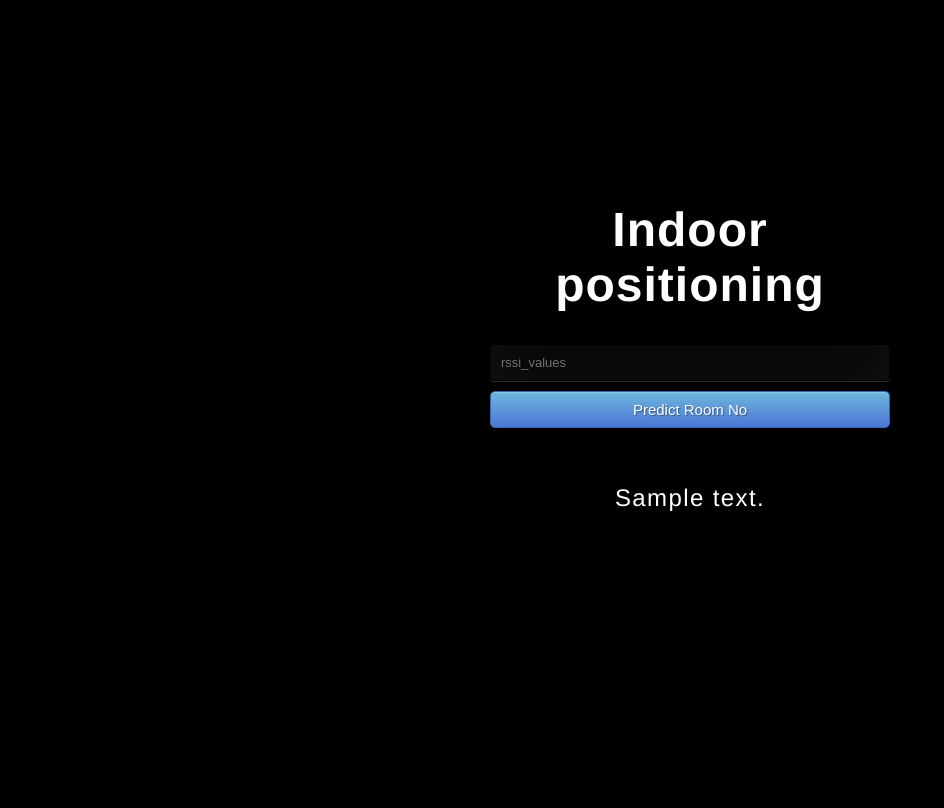
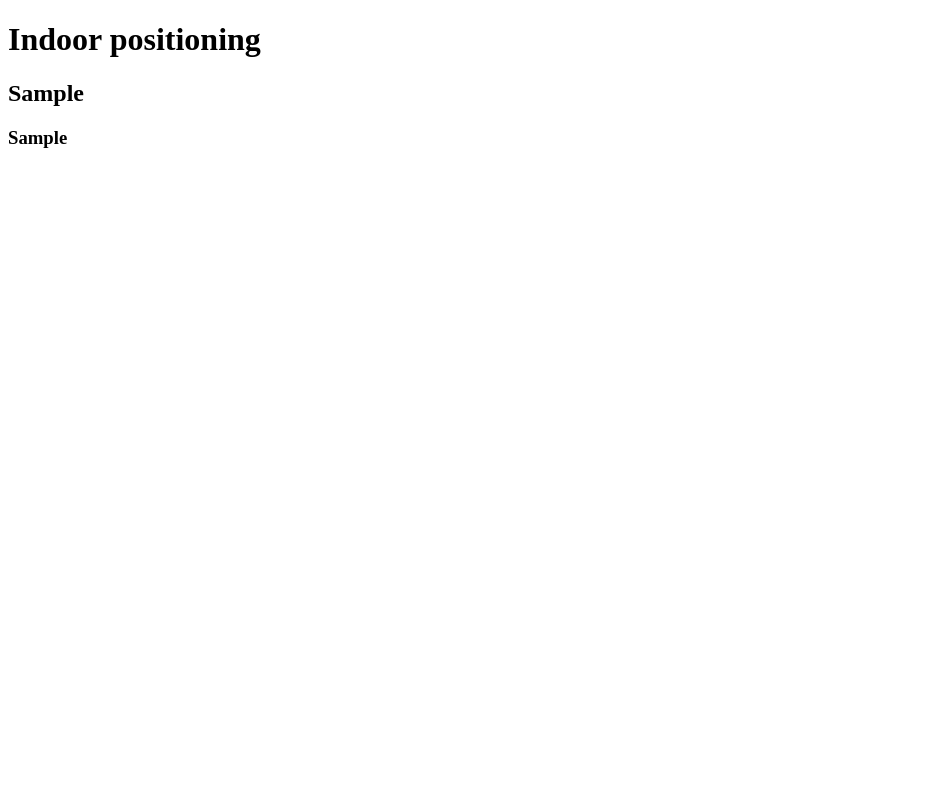
Before and after one commit to arya18mak/Geofencing-using-IoT, a Flask app: template templates/index.html in a window 1280 px wide. Shown: the whole page, without its empty margins (0-944 px from the left). After the commit the page ends 148 px from the top, so only its background shows below. Run offline with Flask 2, Linux system fonts and the light colour scheme; the template is opened without the code that fills it: most values are stand-ins (such as "Sample title", 1, 10 or a date in 2020); parts of the project's set-up code (start-up, migrations or seed data) failed here and were passed over; some libraries are stand-ins or nearby versions.

Commit message:
initial commit

```diff
--- a/app.py
+++ b/app.py
@@ -14,18 +14,24 @@ DB_USER = "ojwlqolbgopaus"
 DB_PASS = "70d25ffa67f05b1532833e77fa53198f92bde5c67bdf9cbf6fb5815c2faa7487"
 
 
-
 @app.route('/')
 def home():
-    return "hi"
+    conn = psycopg2.connect(dbname=DB_NAME, user=DB_USER, password=DB_PASS, host=DB_HOST)
+    cur = conn.cursor()
+    cur.execute("SELECT coord1,coord2 FROM coordinates where id=Max(id);")
+    row1 = cur.fetchone()
+    data1 = row1[0]
+    data2 = row1[1]
+
+    return render_template("index.html", data1=data1, data2=data2)
 
 
 @app.route('/database')
 def database():
     conn = psycopg2.connect(dbname=DB_NAME, user=DB_USER, password=DB_PASS, host=DB_HOST)
     cur = conn.cursor()
-    #cur.execute("CREATE TABLE coordinates (id SERIAL PRIMARY KEY, coord1 DECIMAL, coord2 DECIMAL);")
-    #cur.execute("INSERT INTO coordinates (coord1,coord2) VALUES(2,2)")
+    # cur.execute("CREATE TABLE coordinates (id SERIAL PRIMARY KEY, coord1 DECIMAL, coord2 DECIMAL);")
+    # cur.execute("INSERT INTO coordinates (coord1,coord2) VALUES(2,2)")
     cur.execute("SELECT * FROM coordinates;")
     row1 = cur.fetchall()
     conn.commit()
--- a/templates/index.html
+++ b/templates/index.html
@@ -3,32 +3,14 @@
 <head>
   <meta charset="UTF-8">
   <title>Deployment Tutorial 1</title>
-  <link href='https://fonts.googleapis.com/css?family=Pacifico' rel='stylesheet' type='text/css'>
-<link href='https://fonts.googleapis.com/css?family=Arimo' rel='stylesheet' type='text/css'>
-<link href='https://fonts.googleapis.com/css?family=Hind:300' rel='stylesheet' type='text/css'>
-<link href='https://fonts.googleapis.com/css?family=Open+Sans+Condensed:300' rel='stylesheet' type='text/css'>
-<link rel="stylesheet" href="{{ url_for('static', filename='css/style.css') }}">
 
 </head>
 
-<body style="background: #000;">
+<body>
  <div class="login">
-	<h1>Indoor positioning</h1>
-
-     <!-- Main Input For Receiving Query to our ML -->
-    <form action="{{ url_for('predict')}}"method="post">
-    	<input type="text" name="rssi_values" placeholder="rssi_values" required="required" />
-
-
-        <button type="submit" class="btn btn-primary btn-block btn-large">Predict Room No</button>
-    </form>
-
-   <br>
-   <br>
-   {{ prediction_text }}
-
+	    <h1>Indoor positioning</h1>
+        <h2>{{ data1 }}</h2>
+        <h3>{{ data2 }}</h3>
  </div>
-
-
 </body>
 </html>
```
